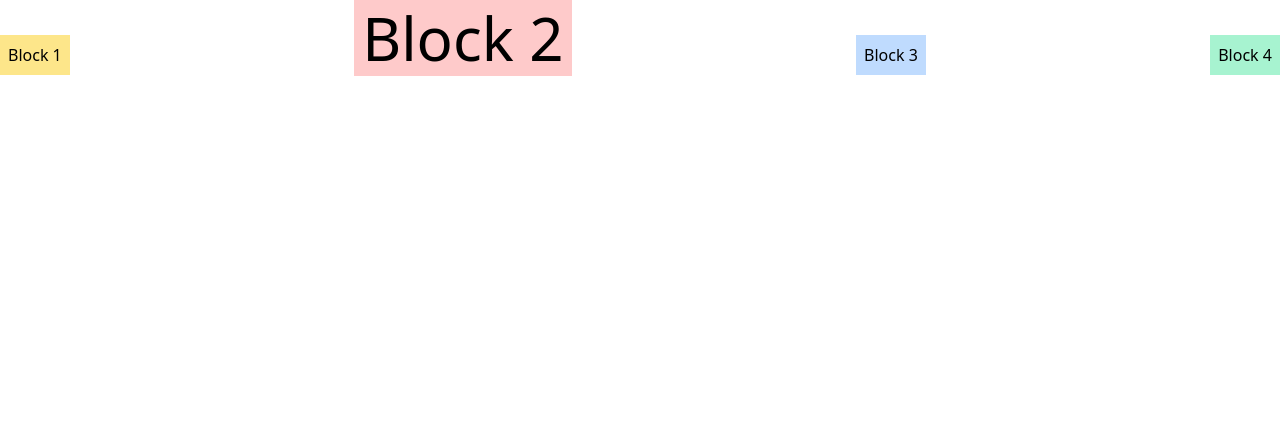
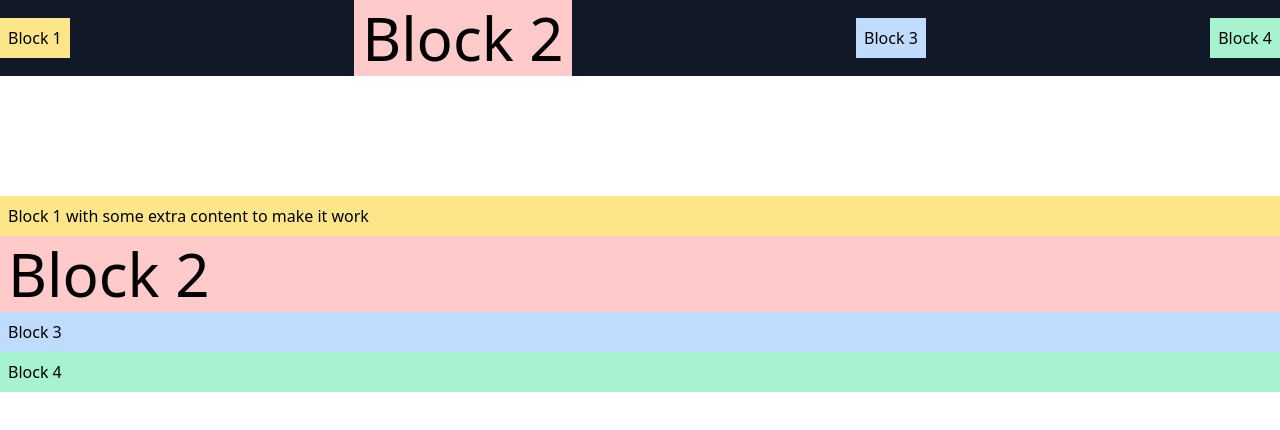
Before and after one commit to abhishekjaglan/flexbox, a plain HTML site: page index.html in a window 1280 px wide. Drawn offline with nearby package versions, Linux system fonts and the light colour scheme.

Commit message:
self property (self align)

```diff
--- a/index.html
+++ b/index.html
@@ -10,12 +10,23 @@
 
 <body>
 
-    <div class="flex justify-between items-baseline">
+    <div class="flex bg-gray-900 justify-between items-center">
         <div class="p-2 bg-yellow-200">Block 1 </div>
         <div class="p-2 bg-red-200 text-6xl">Block 2</div>
         <div class="p-2 bg-blue-200">Block 3</div>
         <div class="p-2 bg-green-200">Block 4</div>
     </div>
+    <br>
+    <br>
+    <br>
+    <br>
+    <br>
+    <div class="flex flex-col bg-gray-400 justify-between content-between">
+        <div class="p-2 bg-yellow-200">Block 1 with some extra content to make it work</div>
+        <div class="p-2 bg-red-200 text-6xl">Block 2</div>
+        <div class="p-2 bg-blue-200">Block 3</div>
+        <div class="p-2 bg-green-200 self-auto">Block 4</div>
+    </div>
 </body>
 
 </html>
```
